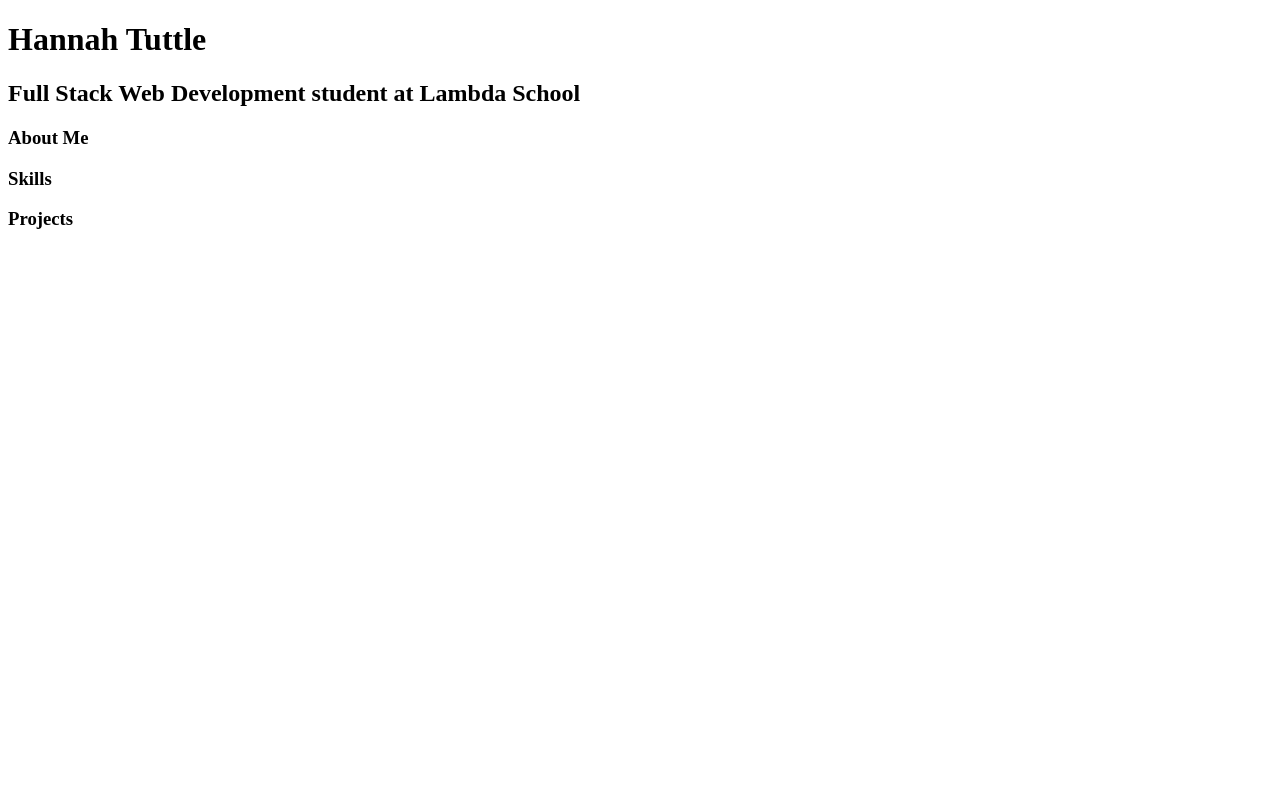
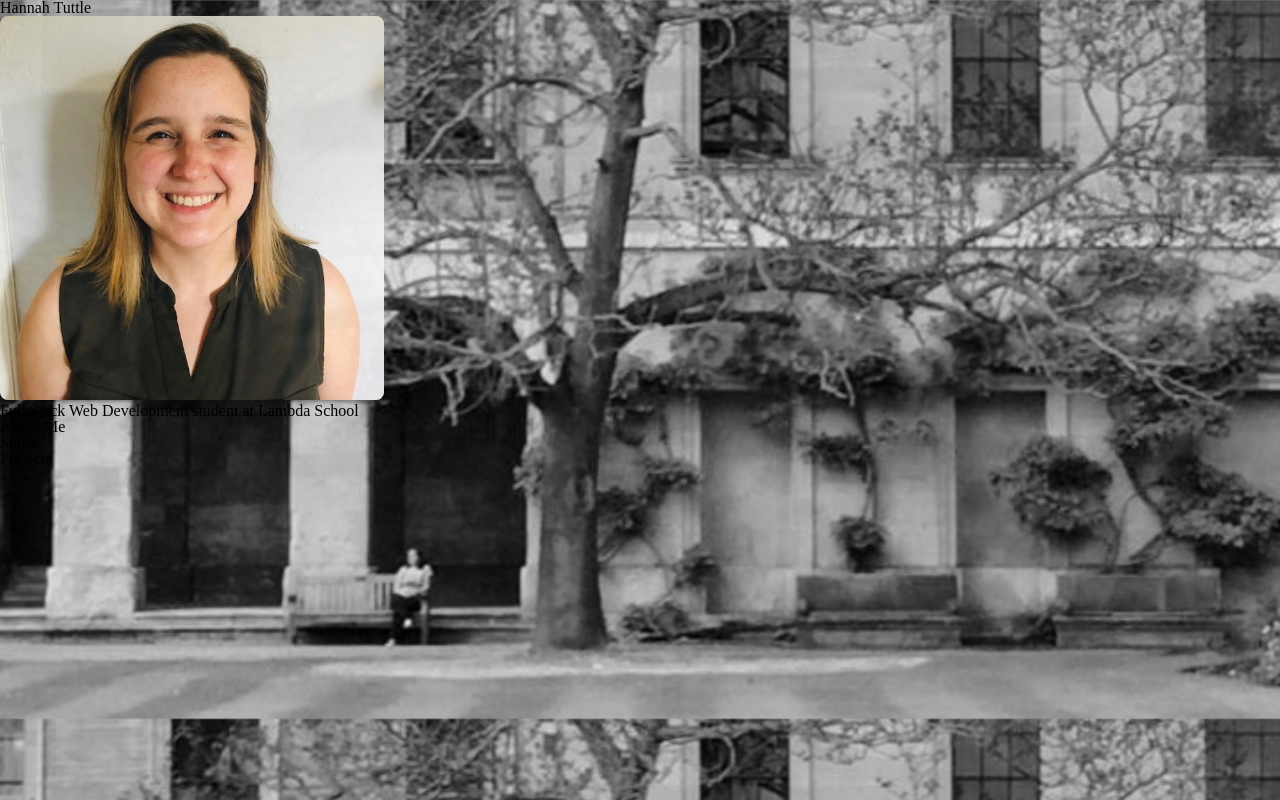
Before and after one commit to hannahtuttle/portfolio, a plain HTML site: page index.html in a window 1280 px wide. Drawn offline with Linux system fonts and the light colour scheme.

Commit message:
working on css styling

```diff
--- a/LESS/index.less
+++ b/LESS/index.less
@@ -1,11 +1,14 @@
-//@import 'reset.less';
+@import 'reset.less';
 
 
 body {
-    background-image: url("../img/englad-photo-resized.jpg");
-
+    background-image: url("../img/england-photo-resized.jpg");
+    background-size: 100%;
    }
 
+
    img{
-       display: none;
+       width: 30%;
+       opacity: .95;
+       border-radius: 2%;
    }
```
Also changed, not shown: css/index.css.
